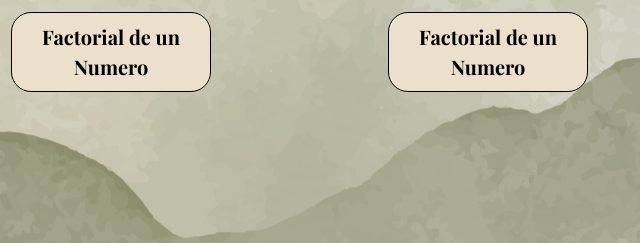
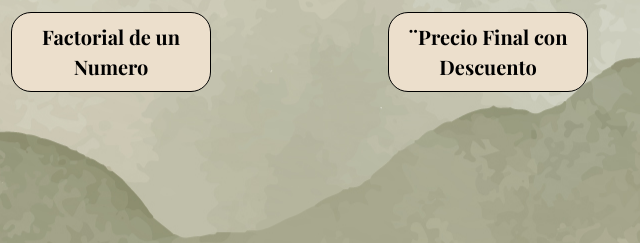
Before and after one commit to NicolasBece/Javascript, a plain HTML site: page index.html in a window 1280 px wide. Shown: the part 474-717 px from the top of the page, 529-1169 px from the left. Drawn offline with nearby package versions, Linux system fonts and the light colour scheme; a web font is replaced by a local one.

Commit message:
Update index.html

```diff
--- a/index.html
+++ b/index.html
@@ -26,7 +26,7 @@
             <button onclick="inversion()">Inversion de un Banco</button>
             <button onclick="rango()">Rango de Numeros</button>
             <button onclick="factorial()">Factorial de un Numero</button>
-            <button onclick="precio()">Factorial de un Numero</button>
+            <button onclick="precio()">¨Precio Final con Descuento</button>
         </main>
     </div>
     <script src="javascript/main.js"></script>
```
